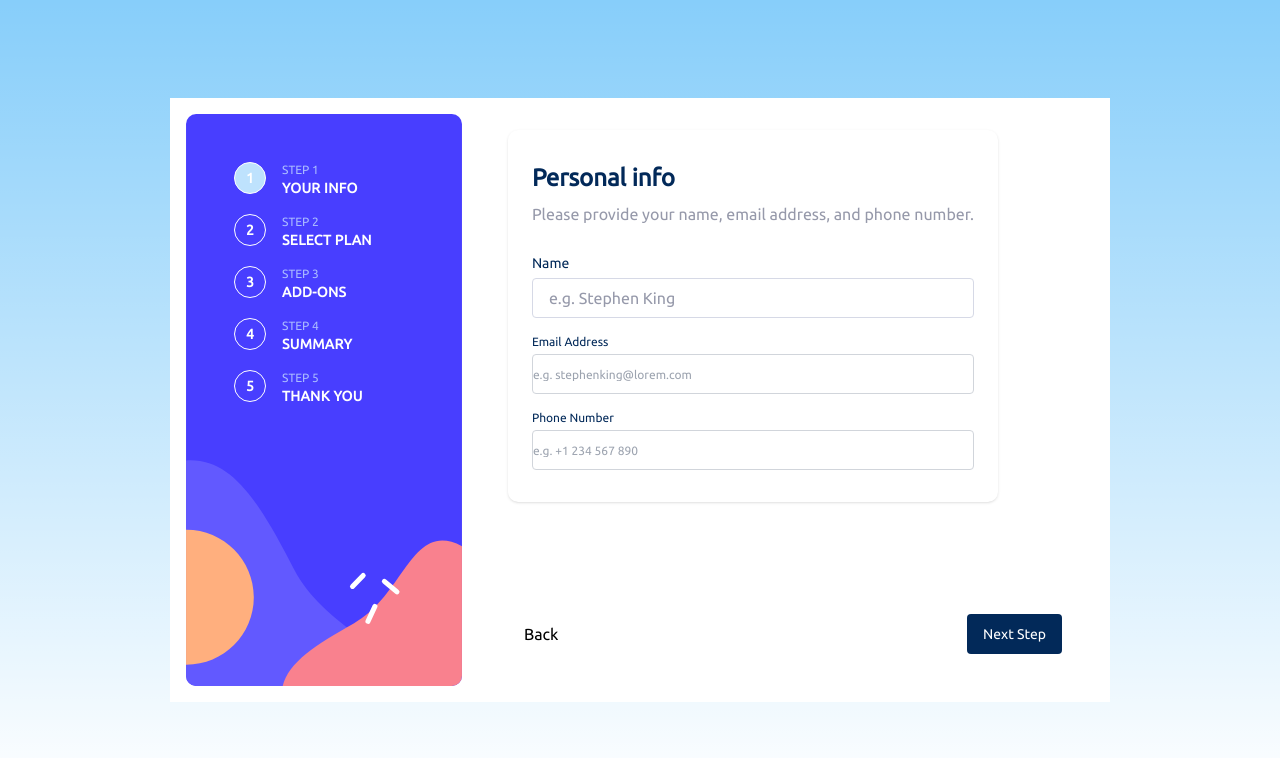
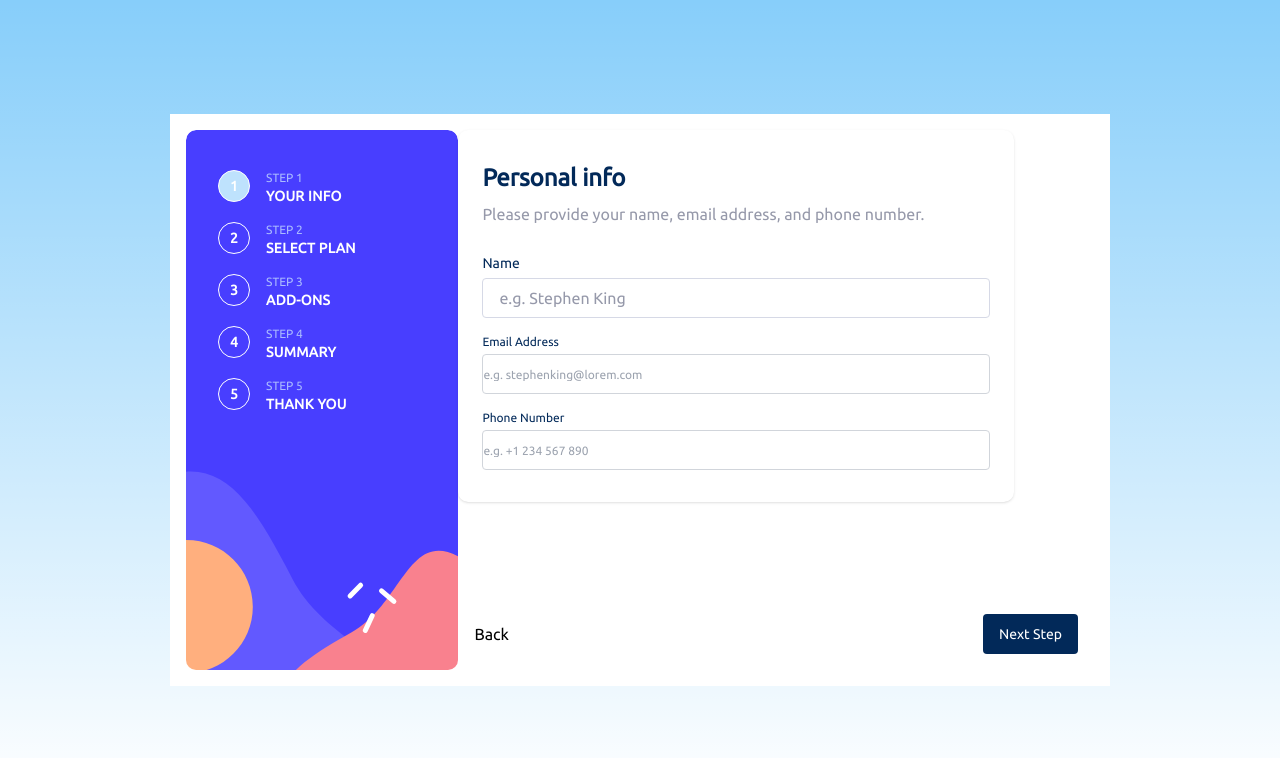
Before and after one commit to ishukhatri/multi-step-form, a Next.js app: page /main in a window 1280 px wide. Shown: the top 758 px of the page. Built offline with nearby package versions, Linux system fonts and the light colour scheme.

Commit message:
desktop working more refactorings

```diff
--- a/src/app/layout.js
+++ b/src/app/layout.js
@@ -16,13 +16,8 @@ export default function RootLayout({ children }) {
       <body
         className={`${Ubuntu.className} bg-theme-light-sky-blue grid place-items-center min-h-screen`}
       >
-        {/* <body className={`${Ubuntu.variable}`}> */}
         <Provider store={store}>
-          <div className="md:p-4 md:w-[940px] md:bg-white">
-            <main className="bg-mobile-bg-image md:bg-desktop-bg-image bg-no-repeat bg-contain p-4 relative">
-              {children}
-            </main>
-          </div>
+          <div className="md:p-4 md:w-[940px] md:bg-white">{children}</div>
         </Provider>
       </body>
     </html>
--- a/src/app/main/page.jsx
+++ b/src/app/main/page.jsx
@@ -12,11 +12,14 @@ import Form from "@components/forms/form1-persoanl-info/Form1-PersonalInfo";
 const Main = () => {
   const currentStepIndex = useSelector((state) => state.form.currentStep);
   return (
-    <div className="flex flex-col gap-8 h-screen md:h-auto md:flex-row ">
-      <div className="flex items-center mx-auto mt-8 md:items-start md:ml-8">
+    <div className="flex flex-col gap-8 md:gap-0 h-screen md:h-auto md:flex-row ">
+      <div
+        className="rounded-[10px] md:w-[30%] flex items-center mx-auto mt-8 md:m-0 md:items-start
+      bg-mobile-bg-image md:bg-desktop-bg-image bg-cover bg-no-repeat md:pt-10 md:pl-8"
+      >
         <Stepper></Stepper>
       </div>
-      <div className="">
+      <div className="md:w-[70%]">
         {currentStepIndex == 1 && <Form />}
         {currentStepIndex == 2 && <PlanRadioGroup />}
         {currentStepIndex == 3 && <AddonsForm />}
```
